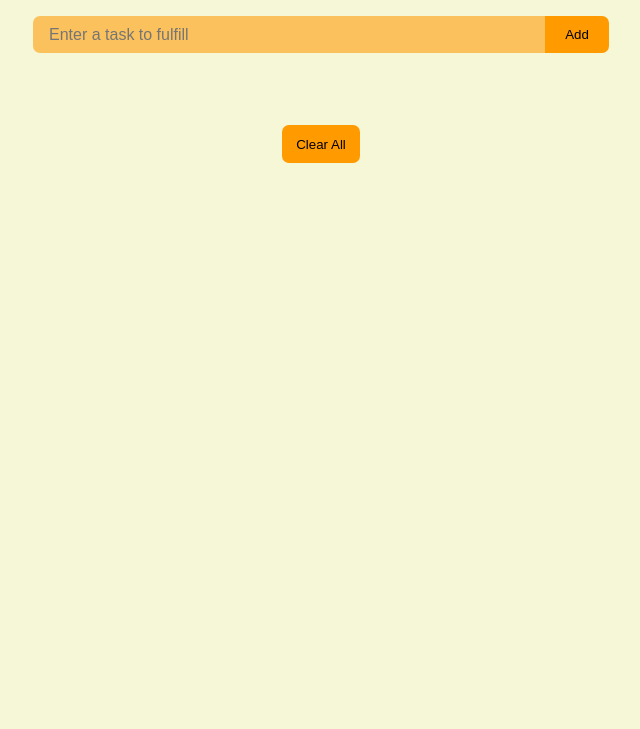
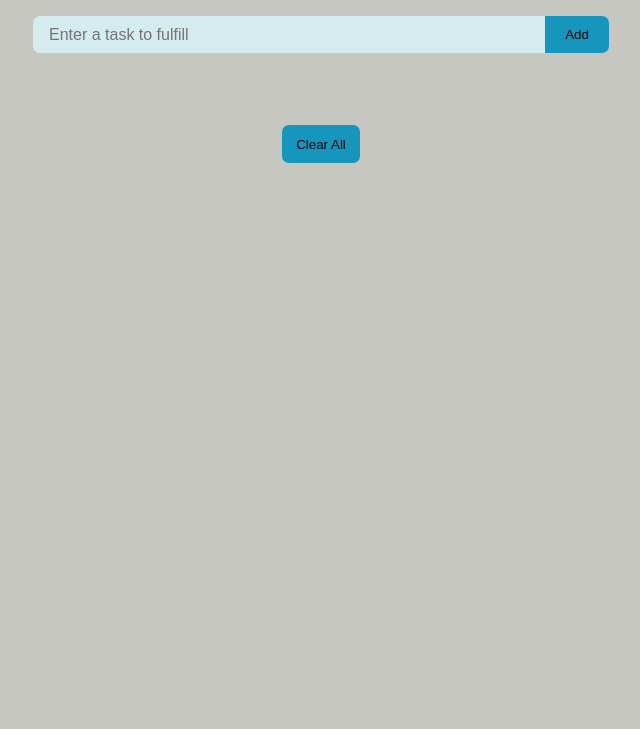
Before and after one commit to anuragsingh6886/to-do-list-crome-extension, a browser extension: page index.html in a window 1280 px wide. Shown: the part 71-800 px from the top of the page, without its empty margins (319-959 px from the left). Drawn offline with Linux system fonts and the light colour scheme.

Commit message:
Update style.css

```diff
--- a/style.css
+++ b/style.css
@@ -16,8 +16,8 @@ body {
     min-height: 100px;
     font-size: 10px;
     font-family: 'Lato', sans-serif;
-    background-color: #F6F7D7;
-    color: #2A363B;
+    background-color: #c7c7c2;
+    color: #1e4657;
     padding: 0 2rem;
 }
 
@@ -39,7 +39,7 @@ body {
     padding: 0.5rem 1rem;
     border: none;
     outline: none;
-    background-color: #ff990091;
+    background-color: #d9f8fac5;
     font-size: 1rem;
 }
 
@@ -90,16 +90,16 @@ body {
     border: none;
     outline: none;
     padding: .7rem .9rem;
-    background-color: #FF9A00;
+    background-color: #1696bd;
 }
 
 .task-btn:not(:last-child) {
-    border-right: solid 1px black;
+    border-right: solid 1px rgb(131, 115, 115);
 }
 
 .task-btn:hover,
 .task-btn:focus {
-    background-color: #FF165D;
+    background-color: #127d9e;
 }
 
 .task-input,
```
